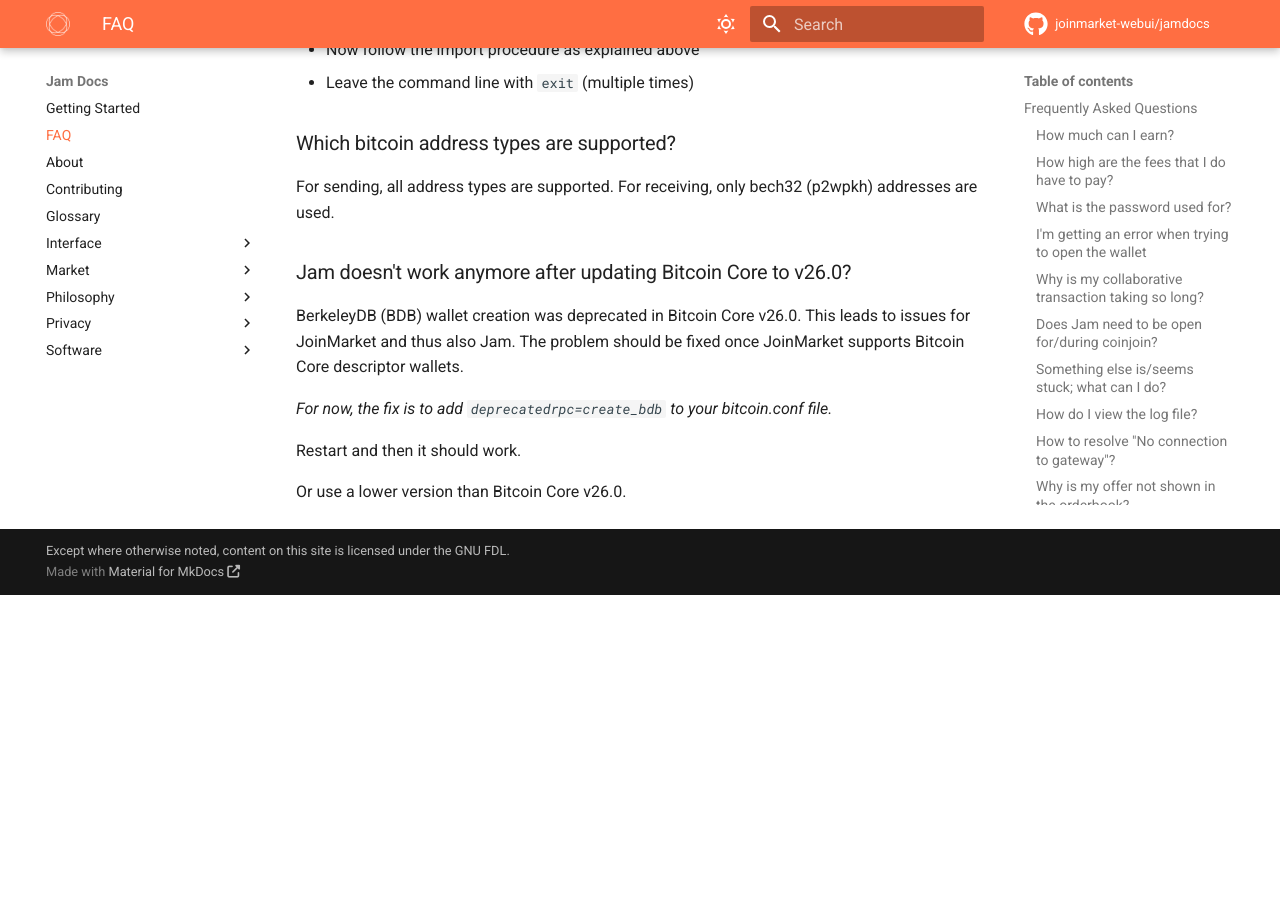
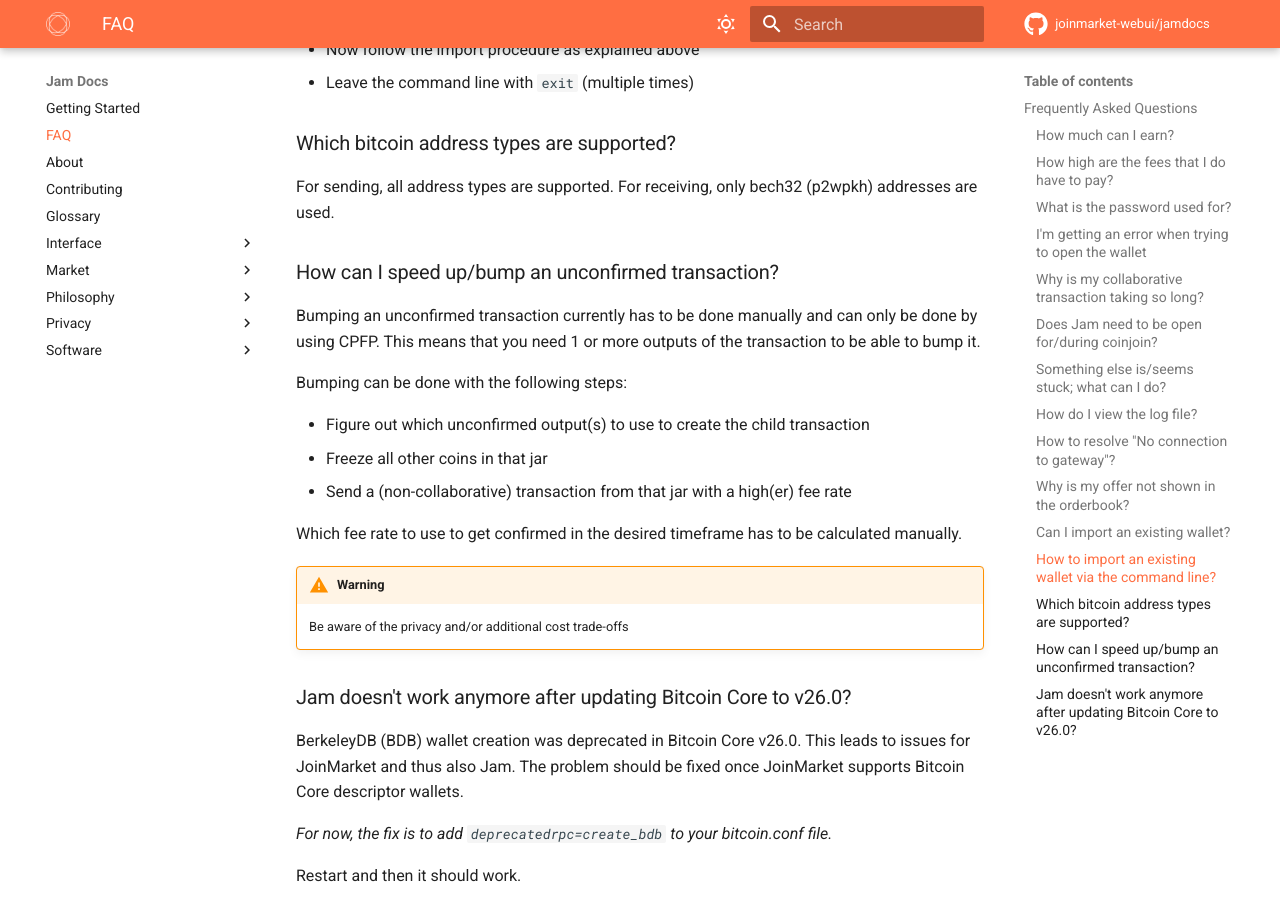
Before and after one commit to joinmarket-webui/jamdocs, an MkDocs documentation site: the page built from docs/FAQ.md, in a window 1280 px wide and 900 px high, scrolled down 4694 px. Built offline with MkDocs 1.6.1 and Material for MkDocs 9.7.7, drawn with Linux system fonts in a browser that asks for light colours; nearby versions of some CDN libraries; comment, search, counter and statistics services are not loaded; before the commit the page ends 5289 px from its top, so only the background shows below that.

Commit message:
FAQ: How can I speed up unconf tx

```diff
--- a/docs/FAQ.md
+++ b/docs/FAQ.md
@@ -238,6 +238,22 @@
 For sending, all address types are supported.
 For receiving, only bech32 (p2wpkh) addresses are used.
 
+### How can I speed up/bump an unconfirmed transaction?
+
+Bumping an unconfirmed transaction currently has to be done manually and can only be done by using CPFP.
+This means that you need 1 or more outputs of the transaction to be able to bump it.
+
+Bumping can be done with the following steps:
+
+- Figure out which unconfirmed output(s) to use to create the child transaction
+- Freeze all other coins in that jar
+- Send a (non-collaborative) transaction from that jar with a high(er) fee rate
+
+Which fee rate to use to get confirmed in the desired timeframe has to be calculated manually.
+
+!!! warning
+    Be aware of the privacy and/or additional cost trade-offs
+
 ### Jam doesn't work anymore after updating Bitcoin Core to v26.0?
 
 BerkeleyDB (BDB) wallet creation was deprecated in Bitcoin Core v26.0.
```
